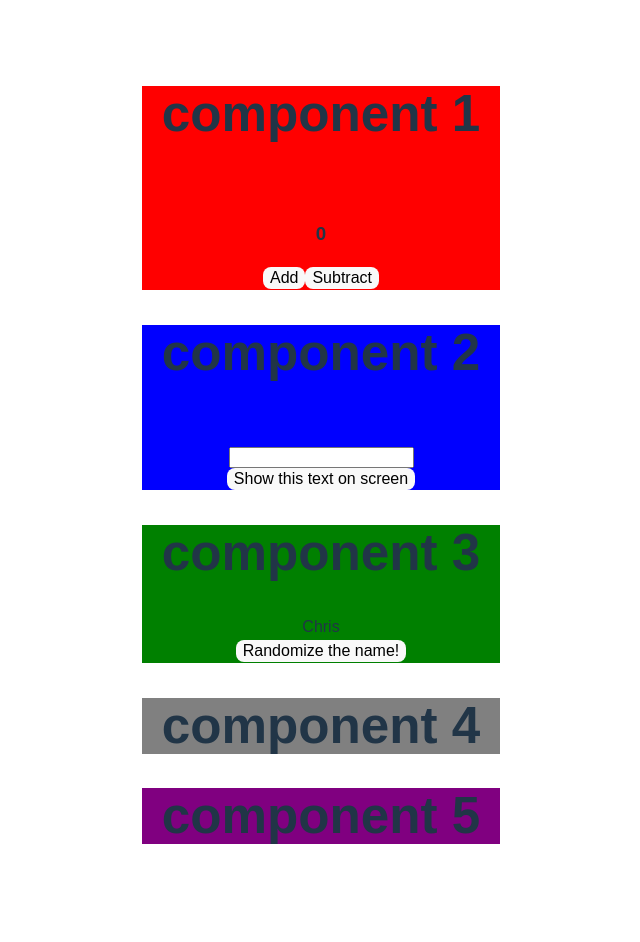
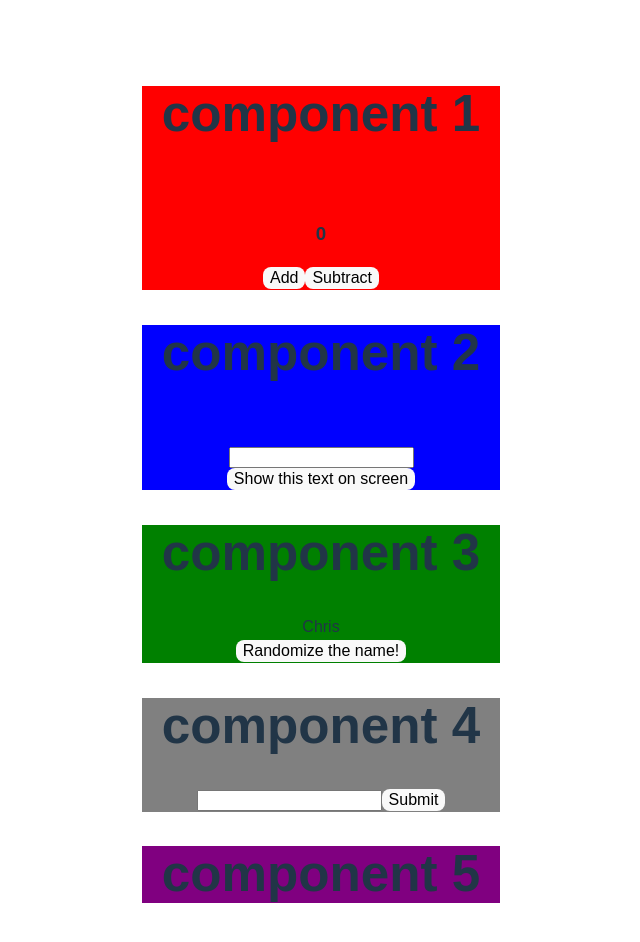
Before and after one commit to HowdyPardner/react-components, a React (Vite) app: page / in a window 1280 px wide. Shown: the top 942 px of the page, without its empty margins (339-979 px from the left). Built offline with nearby package versions, Linux system fonts and the light colour scheme.

Commit message:
Implement AddNames component. Add input area and display user input when button clicked

```diff
--- a/src/App.jsx
+++ b/src/App.jsx
@@ -3,6 +3,7 @@ import './App.css'
 import Counter from './components/Component1';
 import Input from './components/Component2';
 import RandomName from './components/Component3';
+import AddNames from './components/Component4';
 
 
 function App() {
@@ -24,7 +25,7 @@ const studentsArray = ["Jimmy", "David", "Jenna", "Jeff", "Harley", "Chris"]
       </div>
       <div className="component-container grey">
         <h1>component 4</h1>
-        {/* put component4 RIGHT here */}
+        <AddNames />
       </div>
       <div className="component-container purple">
         <h1>component 5</h1>
--- a/src/components/Component4/index.jsx
+++ b/src/components/Component4/index.jsx
@@ -1,13 +1,54 @@
+// Component4: Add Names
+// You need:
+// • names state (empty array, will be array of strings) x
+// • inputValue state x
+// • handleSubmit function x
+//   • will add the string inside the inputValue to the names state x
+//   • will set inputValue to equal an empty string
+// • <form> input with an onSubmit x
+// • <input> inside the <form> that is CONTROLLED BY STATE x
+// • <button> inside the <form> that says "submit" x
+// • <ul> that will show an <li> for each name in the names state (you need .map) x
 
 
-// Component4: Add Names
-// You need:
-// • names state (empty array, will be array of strings)
-// • inputValue state
-// • handleSubmit function
-//   • will add the string inside the inputValue to the names state
-//   • will set inputValue to equal an empty string
-// • <form> input with an onSubmit
-// • <input> inside the <form> that is CONTROLLED BY STATE
-// • <button> inside the <form> that says "submit"
-// • <ul> that will show an <li> for each name in the names state (you need .map)
+import React, { useState } from 'react'
+
+const AddNames = () => {
+    const [namesArray, setNamesArray] = useState([]);
+    const [inputValue, setInputvalue] = useState('');
+
+    let handleSubmit = (e) => {
+        e.preventDefault();
+       // will add the string inside the inputValue to the names state
+        setNamesArray([...namesArray, inputValue]);
+        // will set inputValue to equal an empty string
+        setInputvalue('');
+    }
+
+    let handleChange = (e) =>{
+        setInputvalue(e.target.value)
+    }
+
+    namesArray.map((currentname)=> {
+        console.log(currentname)
+    })
+    console.log("namesArray", namesArray)
+  return (
+    <div>
+        <form action="submit" onSubmit={handleSubmit}>
+            <input type="text" value={inputValue} onChange={handleChange} />
+            <button type='submit'>Submit</button>
+        </form>
+
+        <ul>
+            {namesArray.map((currentname) => (
+                <li>{currentname}</li>
+                )
+            )}
+        </ul>
+
+    </div>
+  )
+}
+
+export default AddNames
```
